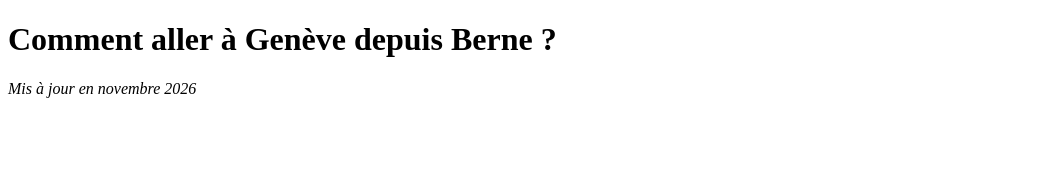
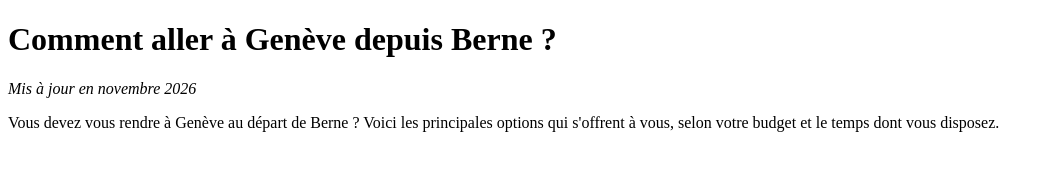
Before and after one commit to DiegoMosca10/UE4Exercice2_sitetouristique, a plain HTML site: page site5.html in a window 1280 px wide. Shown: the whole page, without its empty margins (0-1055 px from the left). Drawn offline with Linux system fonts and the light colour scheme.

Commit message:
ajout de plusieurs lignes de textes

```diff
--- a/site5.html
+++ b/site5.html
@@ -13,6 +13,7 @@
 </header>
 
 <main>
+<p>Vous devez vous rendre à Genève au départ de Berne ? Voici les principales options qui s'offrent à vous, selon votre budget et le temps dont vous disposez.</p>
 
 </main>
 
```
